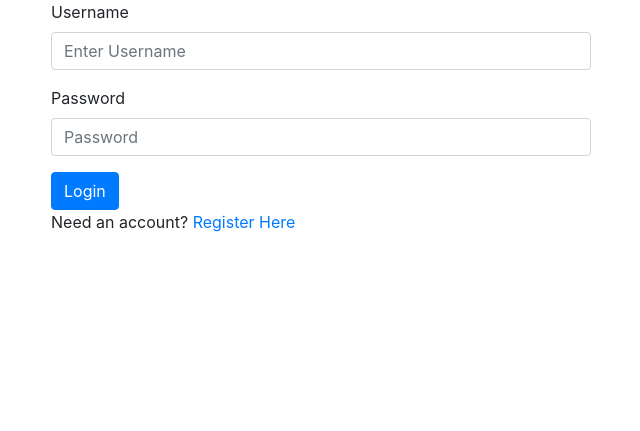
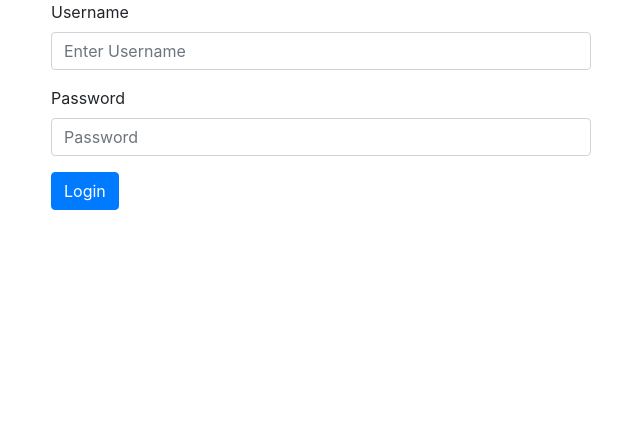
Before and after one commit to Sandhiya-Sadhasivam/online_quiz, a Django app: page /accounts/login/ in a window 1280 px wide. Shown: the part 56-487 px from the top of the page, without its empty margins (319-959 px from the left). Run offline with Django 3.2, Linux system fonts and the light colour scheme; some libraries are stand-ins or nearby versions.

Commit message:
Update login.html

```diff
--- a/accounts/templates/accounts/login.html
+++ b/accounts/templates/accounts/login.html
@@ -26,7 +26,6 @@
                     <input type="password" class="form-control" name="password" placeholder="Password">
                 </div>
                 <button type="submit" class="btn btn-primary">Login</button>
-                <p>Need an account? <a href="{% url 'accounts:register' %}">Register Here</a></p>
             </form>
         </div>
     </div>
```
